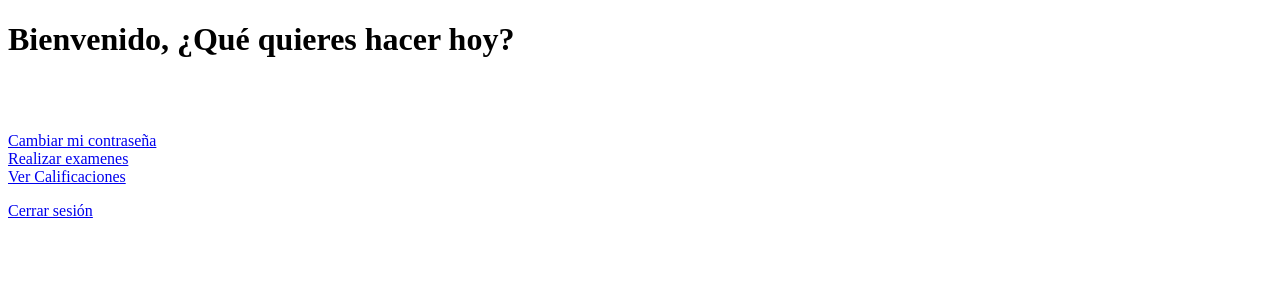
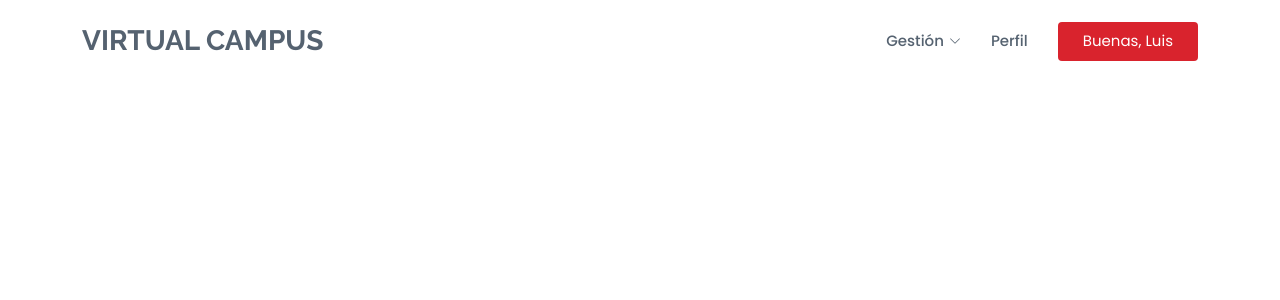
Before and after one commit to Luisnano/Practica_1_PW, a PHP site: page /menu_profesores.php in a window 1280 px wide. Shown: the top 300 px of the page. Run offline with PHP 8.4, Linux system fonts and the light colour scheme.

Commit message:
Menu profes toqueteado y preparado el header

```diff
--- /dev/null
+++ b/assets/headers/header_prof.php
@@ -0,0 +1,65 @@
+<!DOCTYPE html>
+<html lang="en">
+
+<head>
+  <meta charset="utf-8">
+  <meta content="width=device-width, initial-scale=1.0" name="viewport">
+
+  <title>VC | Profesores</title>
+  <meta content="" name="description">
+  <meta content="" name="keywords">
+
+  <!-- Favicons -->
+  <link href="assets/img/favicon.png" rel="icon">
+  <link href="assets/img/apple-touch-icon.png" rel="apple-touch-icon">
+
+  <!-- Google Fonts -->
+  <link href="https://fonts.googleapis.com/css?family=Open+Sans:300,300i,400,400i,600,600i,700,700i|Raleway:300,300i,400,400i,500,500i,600,600i,700,700i|Poppins:300,300i,400,400i,500,500i,600,600i,700,700i" rel="stylesheet">
+
+  <!-- Vendor CSS Files -->
+  <link href="assets/vendor/animate.css/animate.min.css" rel="stylesheet">
+  <link href="assets/vendor/bootstrap/css/bootstrap.min.css" rel="stylesheet">
+  <link href="assets/vendor/bootstrap-icons/bootstrap-icons.css" rel="stylesheet">
+  <link href="assets/vendor/boxicons/css/boxicons.min.css" rel="stylesheet">
+  <link href="assets/vendor/glightbox/css/glightbox.min.css" rel="stylesheet">
+  <link href="assets/vendor/remixicon/remixicon.css" rel="stylesheet">
+  <link href="assets/vendor/swiper/swiper-bundle.min.css" rel="stylesheet">
+
+  <!-- Template Main CSS File -->
+  <link href="assets/css/style.css" rel="stylesheet">
+
+  <!-- =======================================================
+  * Template Name: Sailor - v4.7.0
+  * Template URL: https://bootstrapmade.com/sailor-free-bootstrap-theme/
+  * Author: BootstrapMade.com
+  * License: https://bootstrapmade.com/license/
+  ======================================================== -->
+</head>
+
+<body>
+
+  <!-- ======= Header ======= -->
+  <header id="header" class="fixed-top d-flex align-items-center">
+    <div class="container d-flex align-items-center">
+
+      <h1 class="logo me-auto"><a href="index.html">Virtual Campus</a></h1>
+      <!-- Uncomment below if you prefer to use an image logo -->
+      <!-- <a href="index.html" class="logo me-auto"><img src="assets/img/logo.png" alt="" class="img-fluid"></a>-->
+
+      <nav id="navbar" class="navbar">
+        <ul>
+
+          <li class="dropdown"><a href="#"><span>Gestión</span> <i class="bi bi-chevron-down"></i></a>
+            <ul>
+              <li><a href="about.html">Preguntas</a></li>
+              <li><a href="about.html">Resultados</a></li>
+            </ul>
+          </li>
+          <li><a href="services.html">Perfil</a></li>
+          <li><a href="index.html" class="getstarted">Buenas, Luis</a></li>
+        </ul>
+        <i class="bi bi-list mobile-nav-toggle"></i>
+      </nav><!-- .navbar -->
+
+    </div>
+  </header><!-- End Header -->
--- a/menu_profesores.php
+++ b/menu_profesores.php
@@ -1,26 +1,6 @@
-<!DOCTYPE html>
-<html lang="es">
-<head>
-    <meta charset="UTF-8">
-    <meta http-equiv="X-UA-Compatible" content="IE=edge">
-    <meta name="viewport" content="width=device-width, initial-scale=1.0">
-    <title>Menu Del Alumno</title>
-</head>
-<body>
-    <h1>Bienvenido, ¿Qué quieres hacer hoy?</h1>
-
-    <br><br>
-    <p>
-        <a href="localhost/">Cambiar mi contraseña</a><br>
-        <a href="examenes/selecciona_asig.php">Realizar examenes</a><br>
-        <!--Añadir desplegable de asignaturas y tal, DEBE MOSTRAR UNICAMENTE LAS MATRICULADAS POR EL ALUMNO  -->
-        <a href="localhost/">Ver Calificaciones</a><br>
-        <!--Las calificaciones mostradas serán las del alumno en cada una de las asignaturas y la media -->
-
-    </p>
-    <p><a href="localhost/">Cerrar sesión</a></p>
-    <!-- Hacer un logout -->
-
+<?php
+include('assets/headers/header_prof.php');
+?>
 
 </body>
 </html>
```
